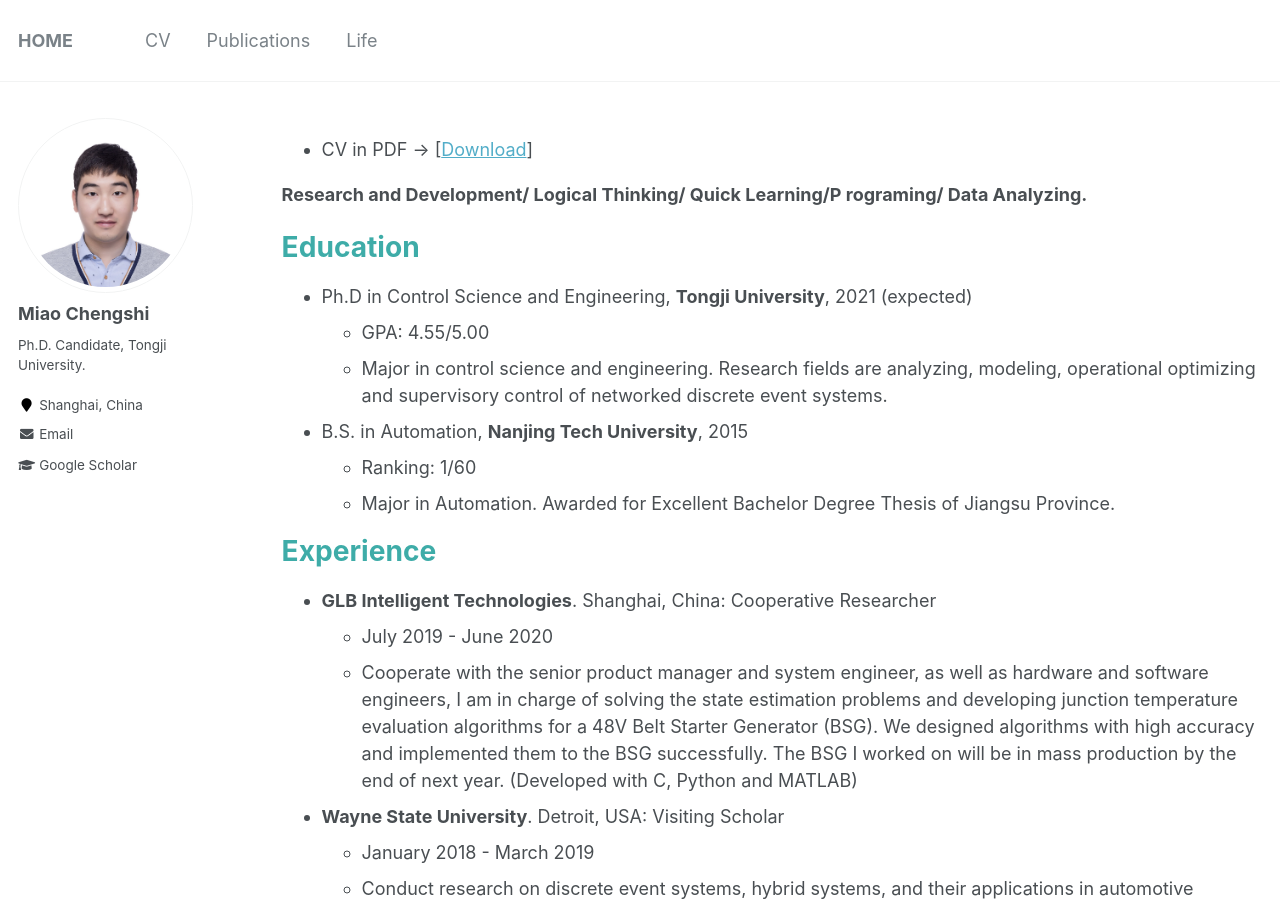
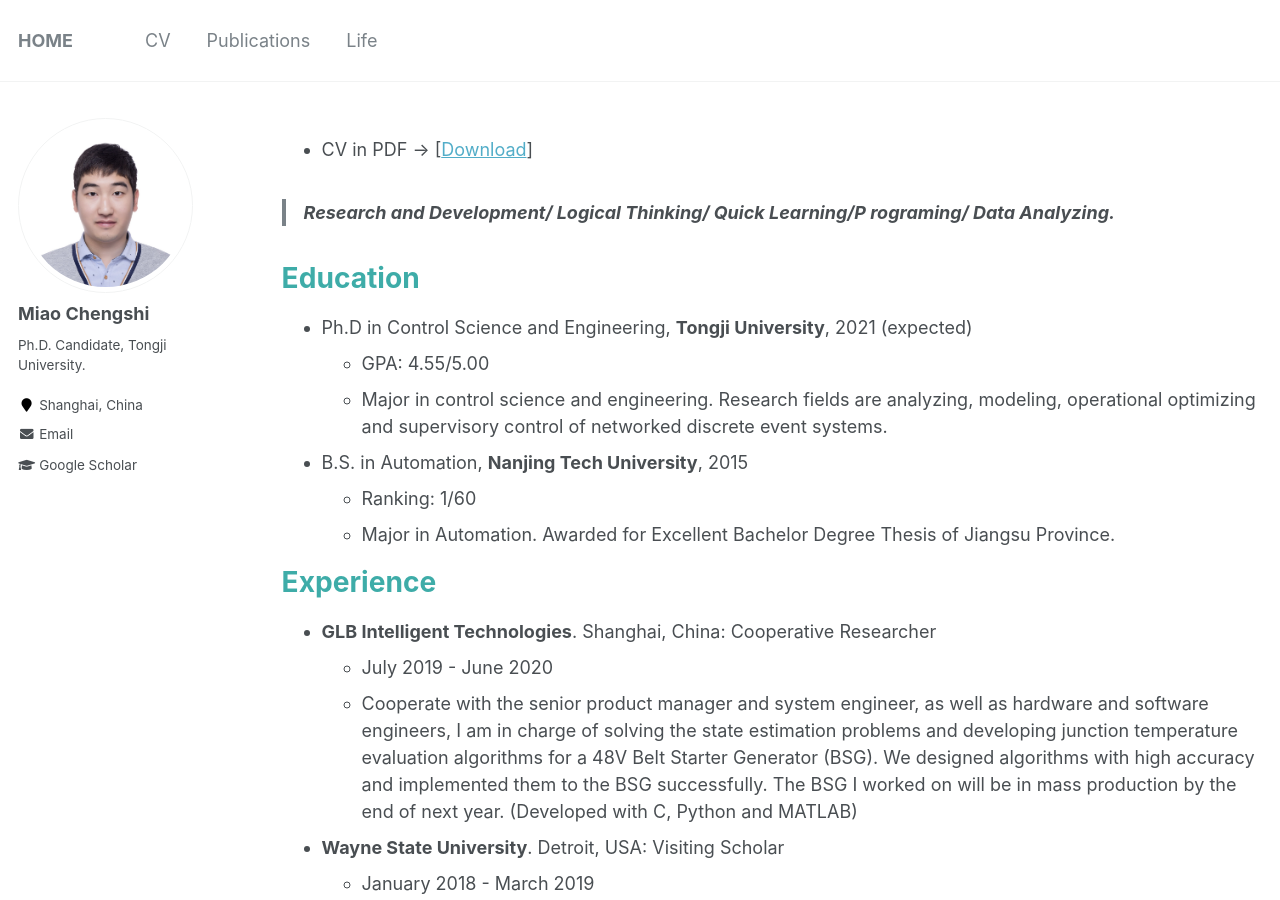
Before and after one commit to miaochengshi/miaochengshi.github.io, a Jekyll site: the page built from _pages/cv.md, in a window 1280 px wide and 900 px high. Built offline with Jekyll 4.4.1, drawn with Linux system fonts in a browser that asks for light colours.

Commit message:
Update cv.md

```diff
--- a/_pages/cv.md
+++ b/_pages/cv.md
@@ -9,7 +9,7 @@ redirect_from:
 
 * CV in PDF -> [[Download](http://miaochengshi.github.io/files/CV_en_cn.pdf)]
 
-**Research and Development/ Logical Thinking/ Quick Learning/P rograming/ Data Analyzing.**
+> **Research and Development/ Logical Thinking/ Quick Learning/P rograming/ Data Analyzing.**
 
 Education
 ======
```
